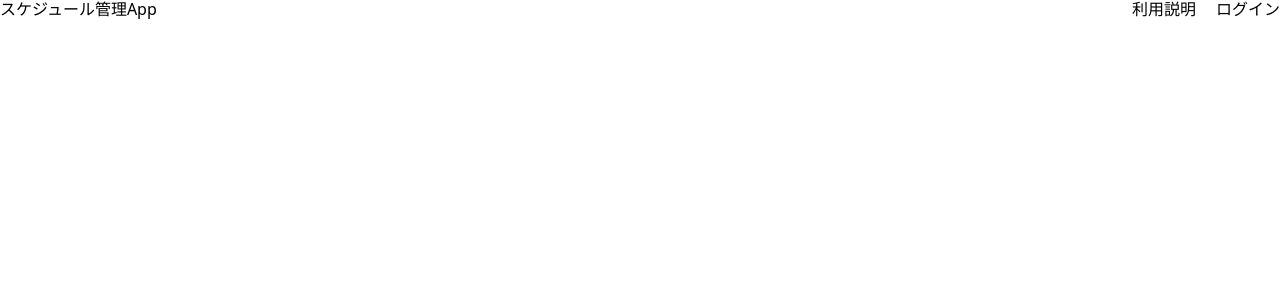
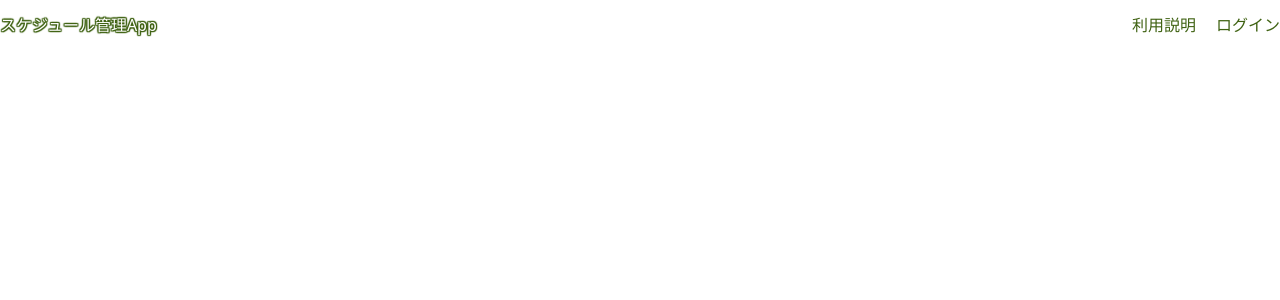
Before and after one commit to Hashimoto-Noriaki/react-calendar, a React (Vite) app: page / in a window 1280 px wide. Shown: the top 300 px of the page. Built offline with nearby package versions, Linux system fonts and the light colour scheme.

Commit message:
トップページ2

```diff
--- a/src/components/pages/TopPage.tsx
+++ b/src/components/pages/TopPage.tsx
@@ -2,12 +2,12 @@ import React from 'react'
 
 export const TopPage = () => {
     return (
-        <div>
-            <header>
-                <div className="flex justify-between">
-                    <p>スケジュール管理App</p>
+        <div className="relative">
+            <header className="leading-[50px] fixed top-0 right-0 left-0">
+                <div className="container mx-auto flex justify-between">
+                    <p className="logo">スケジュール管理App</p>
                     <nav>
-                        <ul className="flex gap-5">
+                        <ul className="flex gap-5 text-lime-800">
                             <li>利用説明</li>
                             <li>ログイン</li>
                         </ul>
--- a/src/styles/output.css
+++ b/src/styles/output.css
@@ -554,52 +554,103 @@ video {
   display: none;
 }
 
-.mt-5 {
-  margin-top: 1.25rem;
+.container {
+  width: 100%;
+}
+
+@media (min-width: 640px) {
+  .container {
+    max-width: 640px;
+  }
+}
+
+@media (min-width: 768px) {
+  .container {
+    max-width: 768px;
+  }
+}
+
+@media (min-width: 1024px) {
+  .container {
+    max-width: 1024px;
+  }
+}
+
+@media (min-width: 1280px) {
+  .container {
+    max-width: 1280px;
+  }
+}
+
+@media (min-width: 1536px) {
+  .container {
+    max-width: 1536px;
+  }
+}
+
+.fixed {
+  position: fixed;
+}
+
+.relative {
+  position: relative;
+}
+
+.left-0 {
+  left: 0px;
+}
+
+.right-0 {
+  right: 0px;
+}
+
+.top-0 {
+  top: 0px;
+}
+
+.mx-auto {
+  margin-left: auto;
+  margin-right: auto;
 }
 
 .flex {
   display: flex;
 }
 
-.h-screen {
-  height: 100vh;
-}
-
-.items-center {
-  align-items: center;
-}
-
-.justify-center {
-  justify-content: center;
-}
-
 .justify-between {
   justify-content: space-between;
-}
-
-.gap-3 {
-  gap: 0.75rem;
 }
 
 .gap-5 {
   gap: 1.25rem;
 }
 
-.text-3xl {
-  font-size: 1.875rem;
-  line-height: 2.25rem;
+.leading-\[50px\] {
+  line-height: 50px;
 }
 
-.font-bold {
-  font-weight: 700;
+.leading-\[100px\] {
+  line-height: 100px;
 }
 
-.text-sky-500 {
-  --tw-text-opacity: 1;
-  color: rgb(14 165 233 / var(--tw-text-opacity));
+.leading-\[5px\] {
+  line-height: 5px;
 }
 
-.underline {
-  text-decoration-line: underline;
+.text-lime-800 {
+  --tw-text-opacity: 1;
+  color: rgb(63 98 18 / var(--tw-text-opacity));
 }
+
+.logo {
+  color          : #ffffff;
+  text-shadow    :
+        1px  1px 1px #3f6212,
+    -1px  1px 1px #3f6212,
+        1px -1px 1px #3f6212,
+    -1px -1px 1px #3f6212,
+        1px  0px 1px #3f6212,
+        0px  1px 1px #3f6212,
+    -1px  0px 1px #3f6212,
+        0px -1px 1px #3f6212;
+}
```
